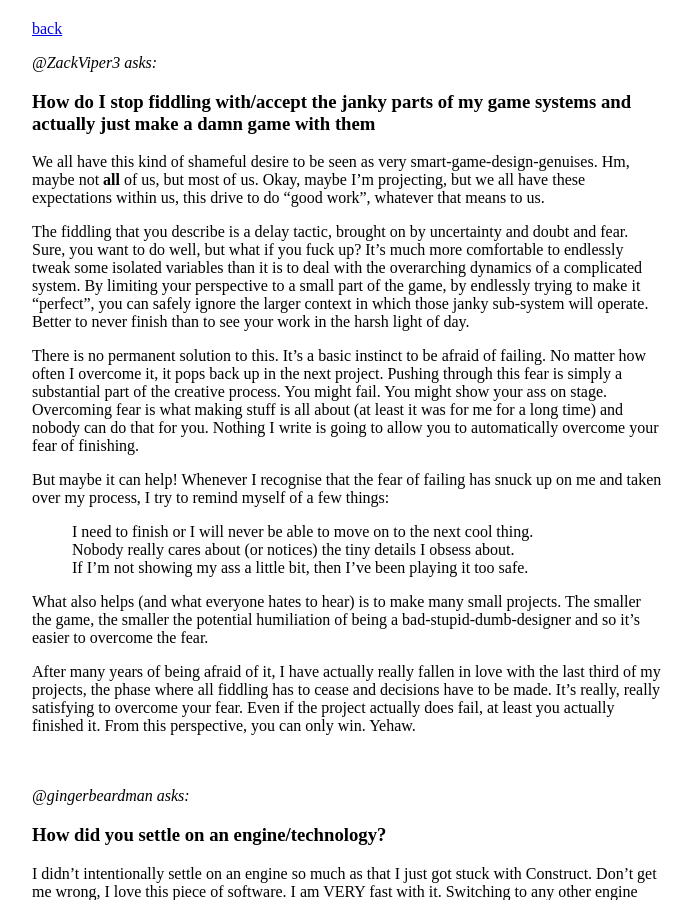
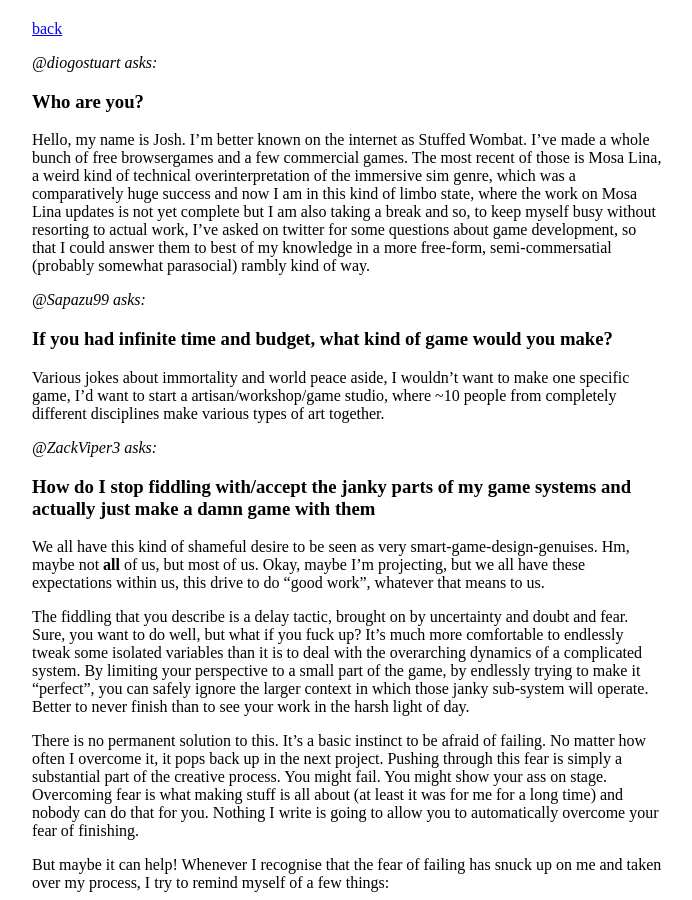
Before and after one commit to stuffedwombat/stuffedwombat.github.io, a Jekyll site: the page built from qa.md, in a window 1280 px wide and 900 px high. Shown: the whole window, without its empty margins (292-984 px from the left). Built offline with Jekyll 4.4.1, drawn with Linux system fonts in a browser that asks for light colours; our own code applies the rules of GitHub Pages for plain Markdown files; comment, search, counter and statistics services are not loaded.

Commit message:
Update qa.md

```diff
--- a/qa.md
+++ b/qa.md
@@ -1,5 +1,14 @@
 [back](thinking)
 
+*@diogostuart asks:*
+### Who are you?
+Hello, my name is Josh. I'm better known on the internet as Stuffed Wombat. I've made a whole bunch of free browsergames and a few commercial games. The most recent of those is Mosa Lina, a weird kind of technical overinterpretation of the immersive sim genre, which was a comparatively huge success and now I am in this kind of limbo state, where the work on Mosa Lina updates is not yet complete but I am also taking a break and so, to keep myself busy without resorting to actual work, I've asked on twitter for some questions about game development, so that I could answer them to best of my knowledge in a more free-form, semi-commersatial (probably somewhat parasocial) rambly kind of way.
+
+
+*@Sapazu99 asks:*
+### If you had infinite time and budget, what kind of game would you make?
+
+Various jokes about immortality and world peace aside, I wouldn't want to make one specific game, I'd want to start a artisan/workshop/game studio, where ~10 people from completely different disciplines make various types of art together.
 
 *@ZackViper3 asks:*
 ### How do I stop fiddling with/accept the janky parts of my game systems and actually just make a damn game with them
```
